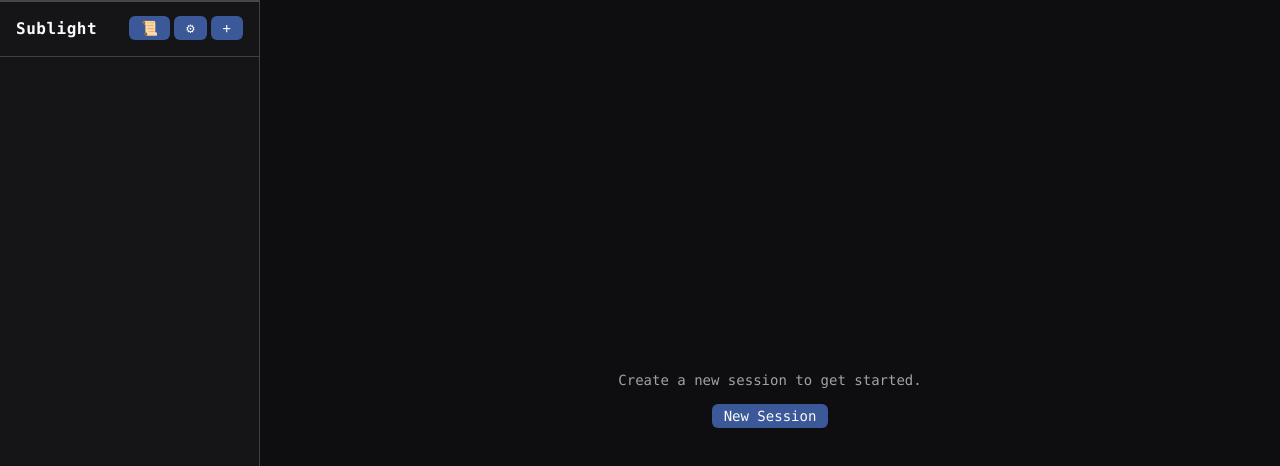
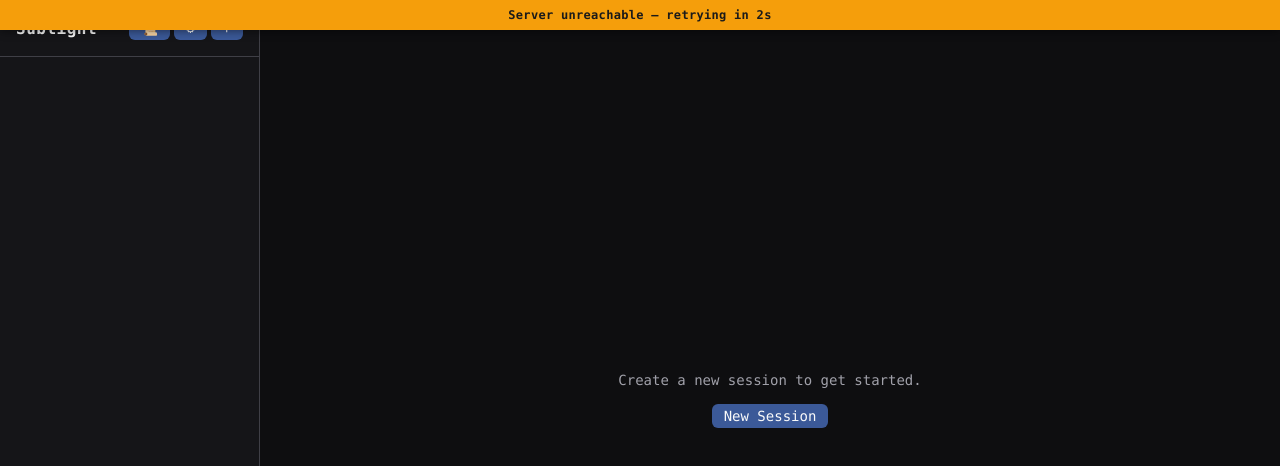
Before and after one commit to Steeltype/sublight-webui, a website: page public/index.html in a window 1280 px wide. Shown: the top 466 px of the page. Drawn offline with Linux system fonts and the light colour scheme; no server answers.

Commit message:
fix(ws): distinguish server-down from auth-rejected on WS close
The client treated every WS close code 1006 as an authentication failure
and wiped the saved token. That's wrong: 1006 also fires when the server
shuts down, crashes, or is unreachable due to network issues. Users hit
this when they shut down the server from the Settings dialog — the next
reconnect would nuke their token, and re-entering it appeared to "not
work" because the original token was still valid.

Now: on 1006 while auth is required, probe /auth-status (unauthenticated)
to tell the two cases apart. If reachable, the server refused the token
and we show the auth screen. If unreachable, keep the token and surface
a new amber "Server unreachable — retrying in Ns" banner at the top of
the window with a live countdown. Banner clears on the next successful
connection.

Verified in-browser: real server-down preserves the token and shows the
countdown banner; bad-token still routes to the auth screen and clears
the token; restarted server reconnects and the banner disappears.

```diff
--- a/public/index.html
+++ b/public/index.html
@@ -16,6 +16,13 @@
   <script src="vendor/jszip.min.js"></script>
 </head>
 <body>
+  <!-- Connection banner — shown whenever the WebSocket is disconnected and
+       we're retrying. Distinguishes server-down from auth-rejected so a
+       server restart doesn't silently blow away the stored token. -->
+  <div id="connection-banner" class="hidden" role="status" aria-live="polite">
+    <span id="connection-banner-text">Server unreachable — retrying…</span>
+  </div>
+
   <!-- Mobile hamburger — shown only on narrow screens via CSS. -->
   <button type="button" id="btn-mobile-nav" title="Open menu" aria-label="Open menu">☰</button>
   <!-- Mobile scrim for the open sidebar — tapping closes it. -->
--- a/public/style.css
+++ b/public/style.css
@@ -42,6 +42,26 @@
 
 * { margin: 0; padding: 0; box-sizing: border-box; }
 
+/* Connection banner — sits above everything, shows when the WS is
+   disconnected and the client is retrying. Amber so it reads as an alert
+   without implying a fatal error. */
+#connection-banner {
+  position: fixed;
+  top: 0;
+  left: 0;
+  right: 0;
+  z-index: 10000;
+  background: var(--accent-amber);
+  color: #1a1a1a;
+  padding: 8px 16px;
+  text-align: center;
+  font-family: var(--font-mono);
+  font-size: 12px;
+  font-weight: 600;
+  letter-spacing: 0.3px;
+  box-shadow: 0 2px 8px rgba(0, 0, 0, 0.4);
+}
+
 html, body {
   height: 100%;
   overflow: hidden;
--- a/public/ws.js
+++ b/public/ws.js
@@ -4,18 +4,19 @@
 // reconnecting on close with backoff capped at MAX_RECONNECT_DELAY. Callers
 // pass a message handler so this module stays agnostic of the app-level
 // switch statement.
+//
+// Distinguishing "server offline" from "token rejected" matters: the browser
+// reports close code 1006 for any abnormal termination — bad auth on the
+// upgrade, server crash, OS putting the tab to sleep, or the server being
+// shut down. If we blindly treat every 1006 as an auth failure we wipe the
+// user's stored token every time the server blinks. Instead we probe
+// /auth-status (an unauthenticated endpoint) to tell the two apart.
 
 import { clearAuthToken } from './auth.js';
 import { state } from './state.js';
 
 const MAX_RECONNECT_DELAY = 30000;
 
-/**
- * Open a WebSocket and attach the caller's message handler. On unexpected
- * close we reconnect, doubling the delay each time up to MAX_RECONNECT_DELAY.
- * A 1006 close while authRequired means the token is bad — the caller's
- * onAuthFailed fires instead of reconnecting.
- */
 export function connect({ onMessage, onAuthFailed }) {
   const proto = location.protocol === 'https:' ? 'wss' : 'ws';
   let url = `${proto}://${location.host}`;
@@ -28,6 +29,7 @@ export function connect({ onMessage, onAuthFailed }) {
   ws.addEventListener('open', () => {
     state.ws = ws;
     state.reconnectDelay = 1000;
+    hideConnectionBanner();
     console.log('[ws] connected');
     send({ type: 'get_defaults' });
     // Ask the server what's still alive. Any sessions the client doesn't
@@ -41,14 +43,26 @@ export function connect({ onMessage, onAuthFailed }) {
     onMessage(msg);
   });
 
-  ws.addEventListener('close', (evt) => {
+  ws.addEventListener('close', async (evt) => {
     state.ws = null;
+
     if (evt.code === 1006 && state.authRequired) {
-      state.authToken = null;
-      clearAuthToken();
-      onAuthFailed();
-      return;
+      // Could be auth rejection OR server offline. /auth-status is a cheap
+      // unauthenticated probe that resolves when the server is alive and
+      // rejects when it's not.
+      const reachable = await isServerReachable();
+      if (reachable) {
+        // Server is up — the WS upgrade rejected our token.
+        state.authToken = null;
+        clearAuthToken();
+        hideConnectionBanner();
+        onAuthFailed();
+        return;
+      }
+      // Server is down — keep the token, keep retrying, surface it in the UI.
     }
+
+    showConnectionBanner(state.reconnectDelay);
     console.log(`[ws] disconnected — reconnecting in ${state.reconnectDelay / 1000}s`);
     setTimeout(() => connect({ onMessage, onAuthFailed }), state.reconnectDelay);
     state.reconnectDelay = Math.min(state.reconnectDelay * 2, MAX_RECONNECT_DELAY);
@@ -60,3 +74,39 @@ export function send(obj) {
     state.ws.send(JSON.stringify(obj));
   }
 }
+
+async function isServerReachable() {
+  try {
+    // cache: 'no-store' so a 401 from a previous session doesn't get served.
+    const res = await fetch('/auth-status', { cache: 'no-store' });
+    return res.ok || res.status === 401 || res.status === 403;
+  } catch {
+    return false;
+  }
+}
+
+let bannerTickHandle = null;
+
+function showConnectionBanner(retryDelayMs) {
+  const el = document.getElementById('connection-banner');
+  const textEl = document.getElementById('connection-banner-text');
+  if (!el || !textEl) return;
+  el.classList.remove('hidden');
+  const retryAt = Date.now() + retryDelayMs;
+  clearInterval(bannerTickHandle);
+  const tick = () => {
+    const remaining = Math.max(0, Math.ceil((retryAt - Date.now()) / 1000));
+    textEl.textContent = remaining > 0
+      ? `Server unreachable — retrying in ${remaining}s`
+      : 'Server unreachable — retrying…';
+  };
+  tick();
+  bannerTickHandle = setInterval(tick, 500);
+}
+
+function hideConnectionBanner() {
+  const el = document.getElementById('connection-banner');
+  if (el) el.classList.add('hidden');
+  clearInterval(bannerTickHandle);
+  bannerTickHandle = null;
+}
```
